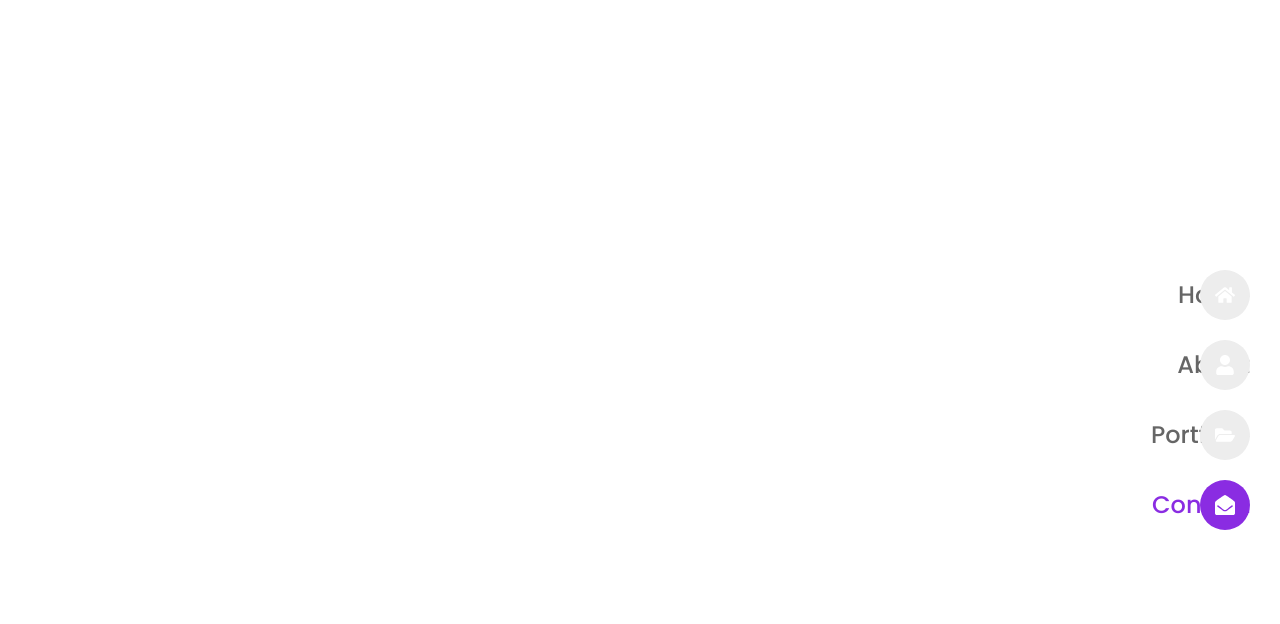
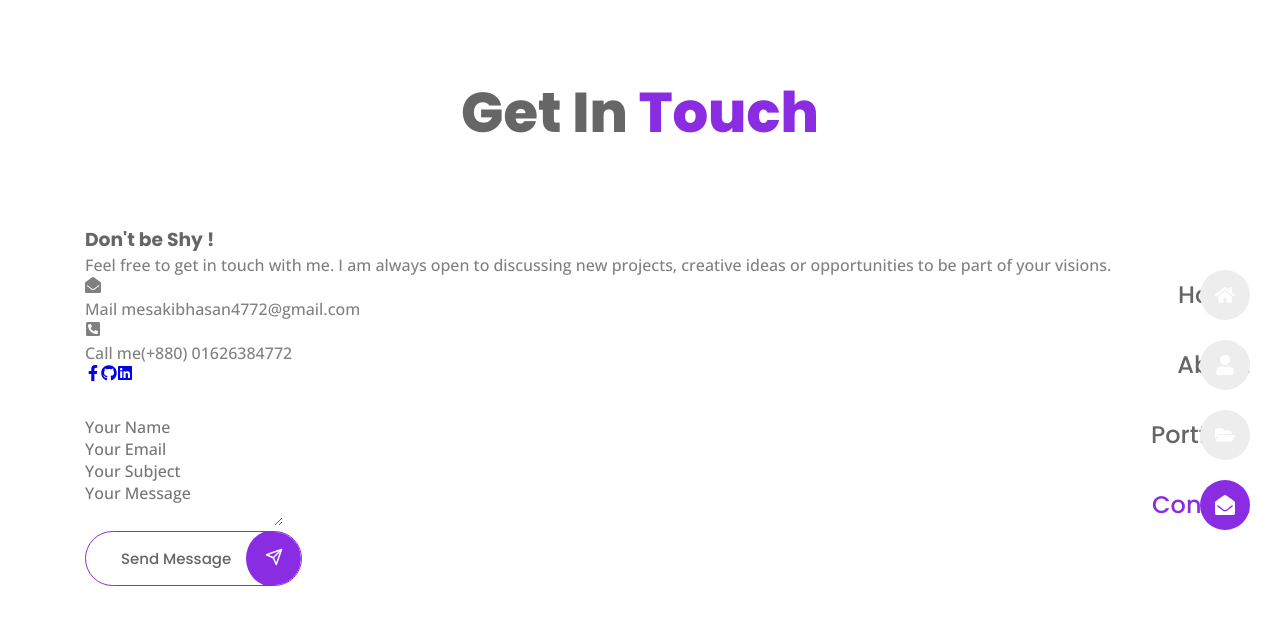
Before and after one commit to sakibhasan997/my-portfolio-website, a React (Vite) app: page /contact in a window 1280 px wide. Shown: the top 624 px of the page. Built offline with nearby package versions, Linux system fonts and the light colour scheme.

Commit message:
contact me

```diff
--- a/src/pages/Contact/Contact.jsx
+++ b/src/pages/Contact/Contact.jsx
@@ -1,10 +1,99 @@
 import React from 'react';
+import {
+    FaEnvelopeOpen,
+    FaPhoneSquareAlt,
+    FaFacebookF,
+    FaTwitter,
+    FaYoutube,
+    FaDribbble,
+    FaGithub,
+    FaLinkedin
+
+} from 'react-icons/fa'
+import { FiSend } from 'react-icons/fi'
+import './Contact.css'
+import { Link } from 'react-router-dom';
+
 
 const Contact = () => {
     return (
-        <div>
+        <section className="contact section">
+            <h2 className="section__title">
+                Get In <span>Touch</span>
+            </h2>
 
-        </div>
+            <div className="contact__container container grid">
+                <div className="contact__data">
+                    <h3 className="contact__title">Don't be Shy !</h3>
+
+                    <p className="contact__description">
+                        Feel free to get in touch with me. I am always open to discussing new projects, creative ideas or opportunities to be part of your visions.
+                    </p>
+
+                    <div className="contact__info">
+                        <div className="info__item">
+                            <FaEnvelopeOpen className='info__icon' />
+
+                            <div>
+                                <span className="info__title">Mail me</span>
+                                <span className="info__desc">sakibhasan4772@gmail.com</span>
+                            </div>
+                        </div>
+
+                        <div className="info__item">
+                            <FaPhoneSquareAlt className='info__icon' />
+
+                            <div>
+                                <span className="info__title">Call me</span>
+                                <span className="info__desc">(+880) 01626384772</span>
+                            </div>
+                        </div>
+                    </div>
+
+                    <Link to="https://www.facebook.com/profile.php?id=100035207767398" className="contact__social-link">
+                        <FaFacebookF />
+                    </Link>
+
+                    <Link to="https://github.com/sakibhasan997" className="contact__social-link">
+                        <FaGithub />
+                    </Link>
+
+                    <Link to="https://www.linkedin.com/in/sakib-hasan-9a0286229/" className="contact__social-link">
+                        <FaLinkedin />
+                    </Link>
+                    {/* <Link to="https://www.facebook.com/profile.php?id=100035207767398" className="contact__social-link">
+                        <FaDribbble/>
+                    </Link> */}
+                </div>
+
+                <form className="contact__form">
+                    <div className="form__input-group">
+                        <div className="form__input-div">
+                            <input type="text" placeholder='Your Name' className="form__control" />
+                        </div>
+
+                        <div className="form__input-div">
+                            <input type="email" placeholder='Your Email' className="form__control" />
+                        </div>
+
+                        <div className="form__input-div">
+                            <input type="text" placeholder='Your Subject' className="form__control" />
+                        </div>
+                    </div>
+
+                    <div className="form__input-div">
+                        <textarea placeholder='Your Message' className="form__control textarea"></textarea>
+                    </div>
+
+                    <button className="button">
+                        Send Message
+                        <span className="button__icon contact__button-icon">
+                            <FiSend/>
+                        </span>
+                    </button>
+                </form>
+            </div>
+        </section>
     );
 };
 
```
